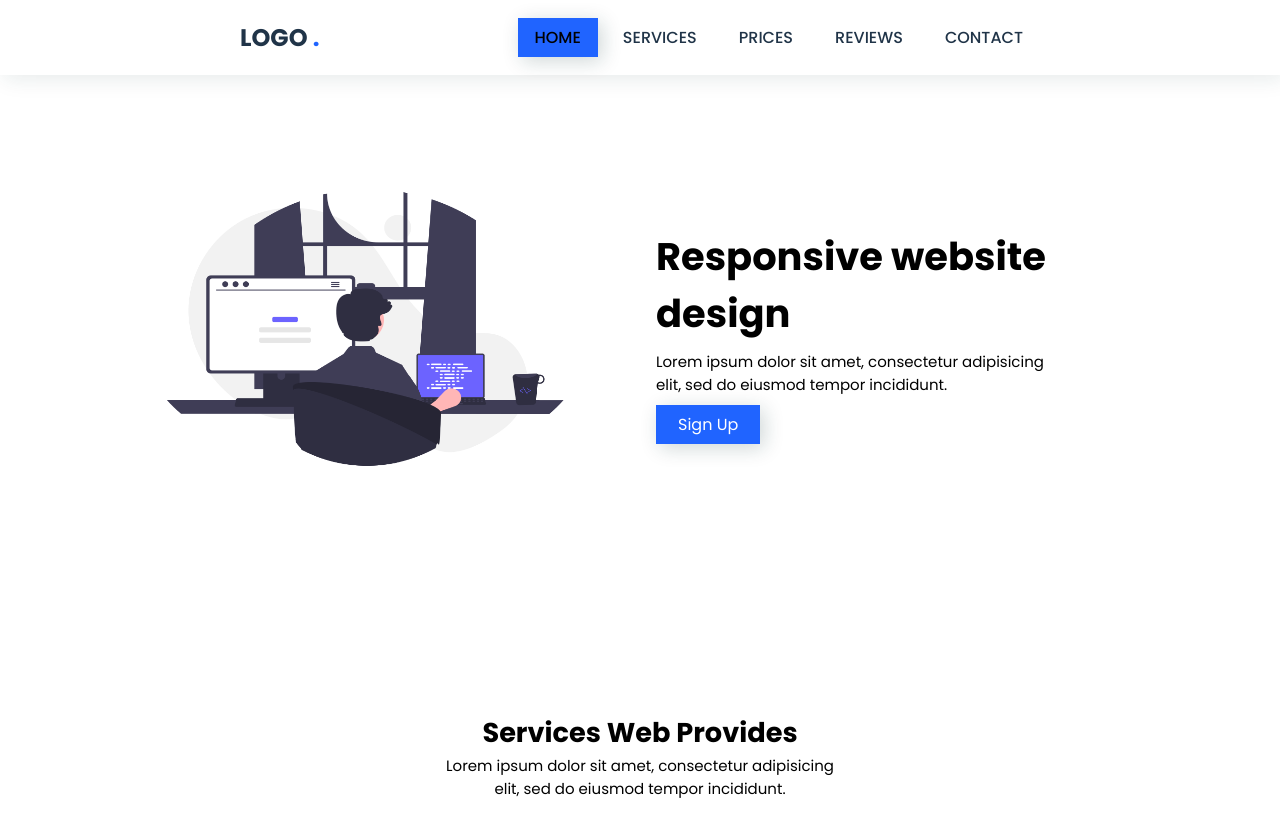
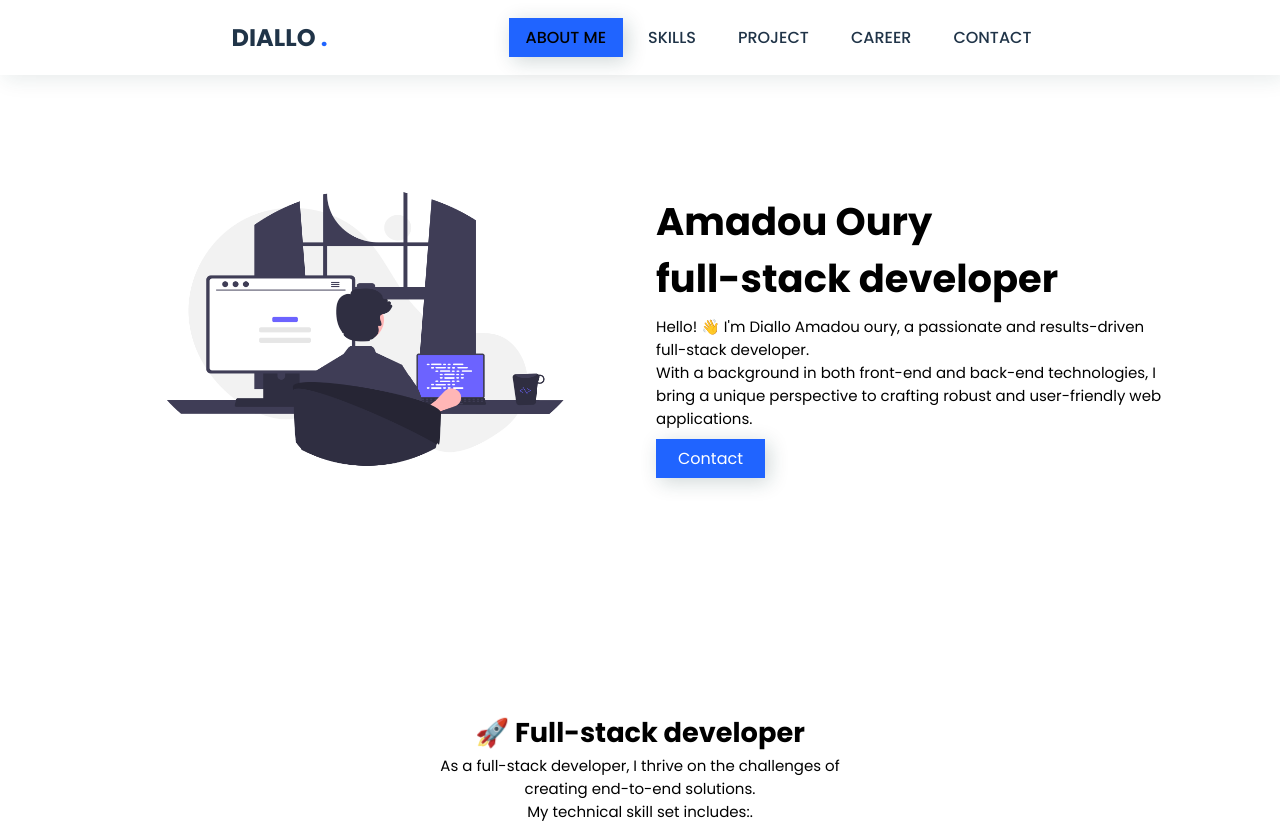
Before and after one commit to Oury90/Oury, a plain HTML site: page index.html in a window 1280 px wide. Shown: the top 826 px of the page. Drawn offline with nearby package versions, Linux system fonts and the light colour scheme.

Commit message:
I change the test with about me

```diff
--- a/index.html
+++ b/index.html
@@ -14,16 +14,16 @@
     <header>
       <!-- nav bar -->
       <div class="nav container">
-        <a href="#" class="logo">Logo <span>.</span></a>
+        <a href="#" class="logo">Diallo <span>.</span></a>
         <!-- menu icons -->
         <input type="checkbox" name="" id="menu">
         <label for="menu" <i class='bx bx-menu' id="menu-icon"></i></label>
         <!-- nav list -->
         <ul class="navbar">
-          <li> <a href="#" class="active">Home</a></li>
-            <li> <a href="#">Services</a></li>
-            <li> <a href="#">Prices</a></li>
-            <li> <a href="#">Reviews</a></li>
+          <li> <a href="#" class="active">About Me</a></li>
+            <li> <a href="#">Skills</a></li>
+            <li> <a href="#">Project</a></li>
+            <li> <a href="#">Career</a></li>
             <li> <a href="#">Contact</a></li>
         </ul>
 
@@ -35,16 +35,16 @@
         <img src="images/programming.png" alt="" class="img-programming" height="350px">
       </div>
       <div class="home-text">
-        <h1>Responsive website design</h1>
-        <p>Lorem ipsum dolor sit amet, consectetur adipisicing <br>elit, sed do eiusmod tempor incididunt.</p>
-        <a href="#" class="btn">Sign Up</a>
+        <h1>Amadou Oury <br>full-stack developer</h1>
+        <p>Hello! 👋 I'm Diallo Amadou oury, a passionate and results-driven full-stack developer.<br>With a background in both front-end and back-end technologies, I bring a unique perspective to crafting robust and user-friendly web applications.</p>
+        <a href="#" class="btn">Contact</a>
       </div>
     </section>
     <!-- services -->
     <section class="services" id="services">
       <div class="headding">
-        <h2>Services Web Provides</h2>
-        <p>Lorem ipsum dolor sit amet, consectetur adipisicing <br>elit, sed do eiusmod tempor incididunt.</p>
+        <h2>🚀 Full-stack developer</h2>
+        <p>As a full-stack developer, I thrive on the challenges of <br>creating end-to-end solutions. <br>My technical skill set includes:.</p>
       </div>
       <!-- content services -->
       <div class="services-content container">
```
